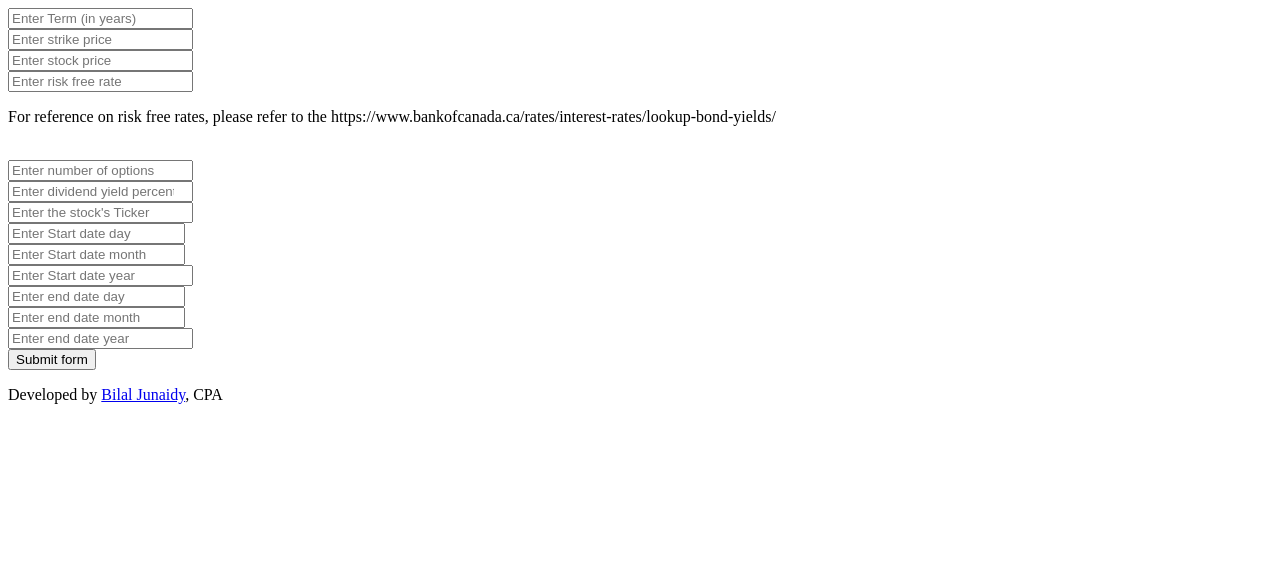
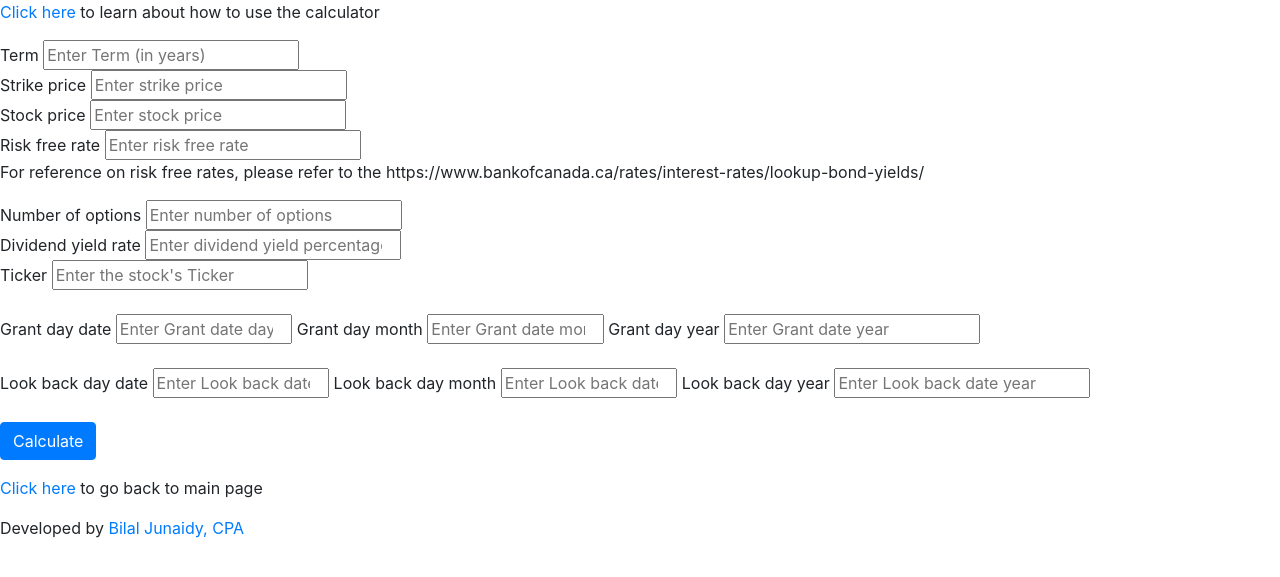
Before and after one commit to BilalJunaidy/Stock-Options-Fair-value-Calculator-Flask-application-using-yfinance, a Flask app: page /calculator in a window 1280 px wide. Shown: the top 577 px of the page. Run offline with Flask 2, Linux system fonts and the light colour scheme; some libraries are stand-ins or nearby versions.

Commit message:
application.py updated for results formatting and templates updated for how_to function

```diff
--- a/application.py
+++ b/application.py
@@ -17,6 +17,9 @@ def index():
 def methodology():
     return render_template("methodology.html")
 
+@app.route('/How_to_use_calculator')
+def howto():
+    return render_template("howto.html")
 
 @app.route('/calculator', methods = ["GET", "POST"])
 def calculator():
--- a/templates/calculator.html
+++ b/templates/calculator.html
@@ -8,40 +8,50 @@
 
 {% block body %}
 
-<!--<form name="inputform" id="inputform" onsubmit="required()">-->
+<p><a href="{{url_for('howto')}}">Click here</a> to learn about how to use the calculator</p>
 
 <form action ="{{url_for('calculator')}}" method = "POST">
-<input type="number" min="0" step=0.01 id="term" name="term" placeholder="Enter Term (in years)">
+
+<!--<form action ="{{url_for('calculator')}}" method = "POST">-->
+Term
+<input type="number" min="0" step=0.01 id="term" name="term" required="required" placeholder="Enter Term (in years)">
 <br>
-<input type="number" min="0" step=0.01 id="strike_price" name="strike_price" placeholder="Enter strike price">
+Strike price
+<input type="number" min="0" step=0.01 id="strike_price" name="strike_price" required="required" placeholder="Enter strike price">
 <br>
-<input type="number" min="0" step=0.01 id="stock_price" name="stock_price" placeholder="Enter stock price">
+Stock price
+<input type="number" min="0" step=0.01 id="stock_price" name="stock_price" required="required" placeholder="Enter stock price">
 <br>
-<input type="number" step=0.01 id="risk_free_rate" name="risk_free_rate" placeholder="Enter risk free rate">
+Risk free rate
+<input type="number" step=0.01 id="risk_free_rate" name="risk_free_rate"  required="required" placeholder="Enter risk free rate">
 <p>For reference on risk free rates, please refer to the https://www.bankofcanada.ca/rates/interest-rates/lookup-bond-yields/</p>
+Number of options
+<input type="number" min ="0" id="number_of_options" name="number_of_options"  required="required" placeholder="Enter number of options">
 <br>
-<input type="number" min ="0" id="number_of_options" name="number_of_options" placeholder="Enter number of options">
+Dividend yield rate
+<input type="number" min="0" id="dividend_yield_percentage", name="dividend_yield_percentage" required="required"  placeholder="Enter dividend yield percentage">
 <br>
-<input type="number" min="0" id="dividend_yield_percentage", name="dividend_yield_percentage", placeholder="Enter dividend yield percentage">
+Ticker
+<input type="text" id="Ticker" name="Ticker" required="required"  placeholder="Enter the stock's Ticker">
 <br>
-<input type="text" id="Ticker" name="Ticker" placeholder="Enter the stock's Ticker">
 <br>
-
-<input style="width: 176.5px;" type="number" min="1" max="31" id="Start_date_day" name="Start_date_day" placeholder="Enter Start date day">
+Grant day date
+<input style="width: 176.5px;" type="number" min="1" max="31" id="end_date_day" name="end_date_day"  required="required" placeholder="Enter Grant date day">
+Grant day month
+<input style="width: 176.5px;" type="number" min="1" max="12" id="end_date_month" name="end_date_month"  required="required" placeholder="Enter Grant date month">
+Grant day year
+<input type="number" id="end_date_year" name="end_date_year"  required="required" placeholder="Enter Grant date year">
 <br>
-<input style="width: 176.5px;" type="number" min="1" max="12" id="Start_date_month" name="Start_date_month" placeholder="Enter Start date month">
 <br>
-<input type="number" id="Start_date_year" name="Start_date_year" placeholder="Enter Start date year">
+Look back day date
+<input style="width: 176.5px;" type="number" min="1" max="31" id="Start_date_day" name="Start_date_day"  required="required" placeholder="Enter Look back date day">
+Look back day month
+<input style="width: 176.5px;" type="number" min="1" max="12" id="Start_date_month" name="Start_date_month"  required="required" placeholder="Enter Look back date month">
+Look back day year
+<input type="number" id="Start_date_year" name="Start_date_year"  required="required" placeholder="Enter Look back date year">
 <br>
-
-<input style="width: 176.5px;" type="number" min="1" max="31" id="end_date_day" name="end_date_day" placeholder="Enter end date day">
 <br>
-<input style="width: 176.5px;" type="number" min="1" max="12" id="end_date_month" name="end_date_month" placeholder="Enter end date month">
-<br>
-<input type="number" id="end_date_year" name="end_date_year" placeholder="Enter end date year">
-<br>
-
-<input type="submit" value="Submit form">
+<input type="submit" class="btn btn-primary" value="Calculate">
 <br>
 
 </form>
--- a/templates/index.html
+++ b/templates/index.html
@@ -8,8 +8,8 @@
 
 {% block body %}
 	<h3>Welcome to the online stock options fair value calculator</h3>
-	<p>This is an online calculator that helps calculate the fair value of stock options</p>
-	<p><a href="{{ url_for('methodology') }}">Click here</a> to learn about the methology used to determine the fair value in this calculator</p>
+	<p>This is an online calculator that helps calculate the fair value of stock options using the Black Scholes model as prescribed by IFRS 2 (Share based payments) and US-GAAP ASC 718 (Share-based compensation)</p>
+	<!--<p><a href="{{ url_for('methodology') }}">Click here</a> to learn about the methology used to determine the fair value in this calculator</p>-->
 	<p><a href="{{url_for('calculator')}}">Click here</a> to access the stock options fair value calculator</p>
 
 
--- a/templates/layout.html
+++ b/templates/layout.html
@@ -1,13 +1,22 @@
 <! DOCTYPE html>
 <html>
 <head>
+	<!-- Required meta tags -->
+    <meta charset="utf-8">
+    <meta name="viewport" content="width=device-width, initial-scale=1, shrink-to-fit=no">
+
+    <!-- Bootstrap CSS -->
+    <link rel="stylesheet" href="https://stackpath.bootstrapcdn.com/bootstrap/4.5.0/css/bootstrap.min.css" integrity="sha384-9aIt2nRpC12Uk9gS9baDl411NQApFmC26EwAOH8WgZl5MYYxFfc+NcPb1dKGj7Sk" crossorigin="anonymous">
+
+
 	{% block heading %} {% endblock %}
 </head>
 
 <body>
 
 	{% block body %} {% endblock %}
-	<p>Developed by <a href = "https://www.linkedin.com/in/bilaljunaidy/">Bilal Junaidy</a>, CPA</p>
+	<p><a href="{{url_for('index')}}">Click here</a> to go back to main page</p>
+	<p>Developed by <a href = "https://www.linkedin.com/in/bilaljunaidy/">Bilal Junaidy, CPA</a></p>
 
 </body>
 
```
Also changed, not shown: templates/error.html (+20 -10 lines), templates/howto.html (added, +43 -0 lines), templates/results.html (+6 -13 lines), templates/formvalidation.js (line endings or trailing spaces), templates/methodology.html (line endings or trailing spaces).
